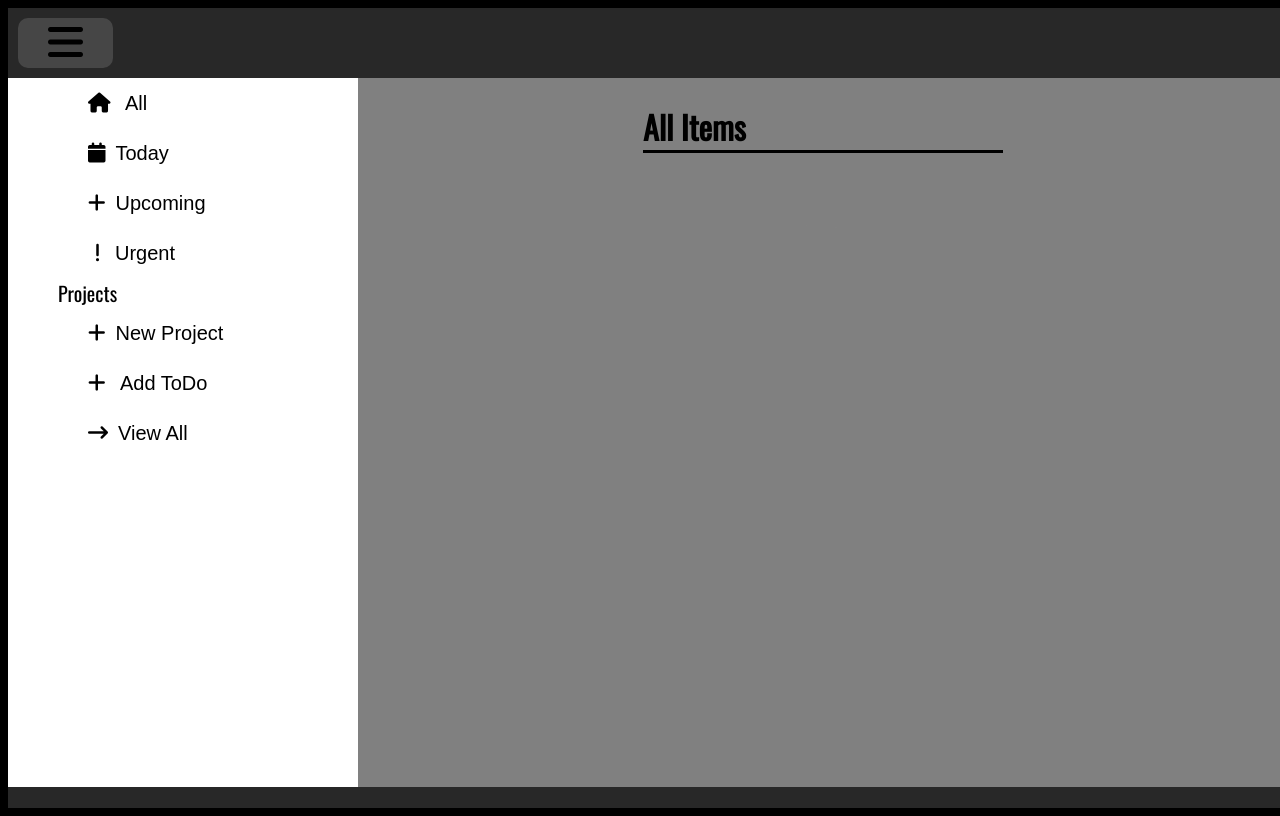
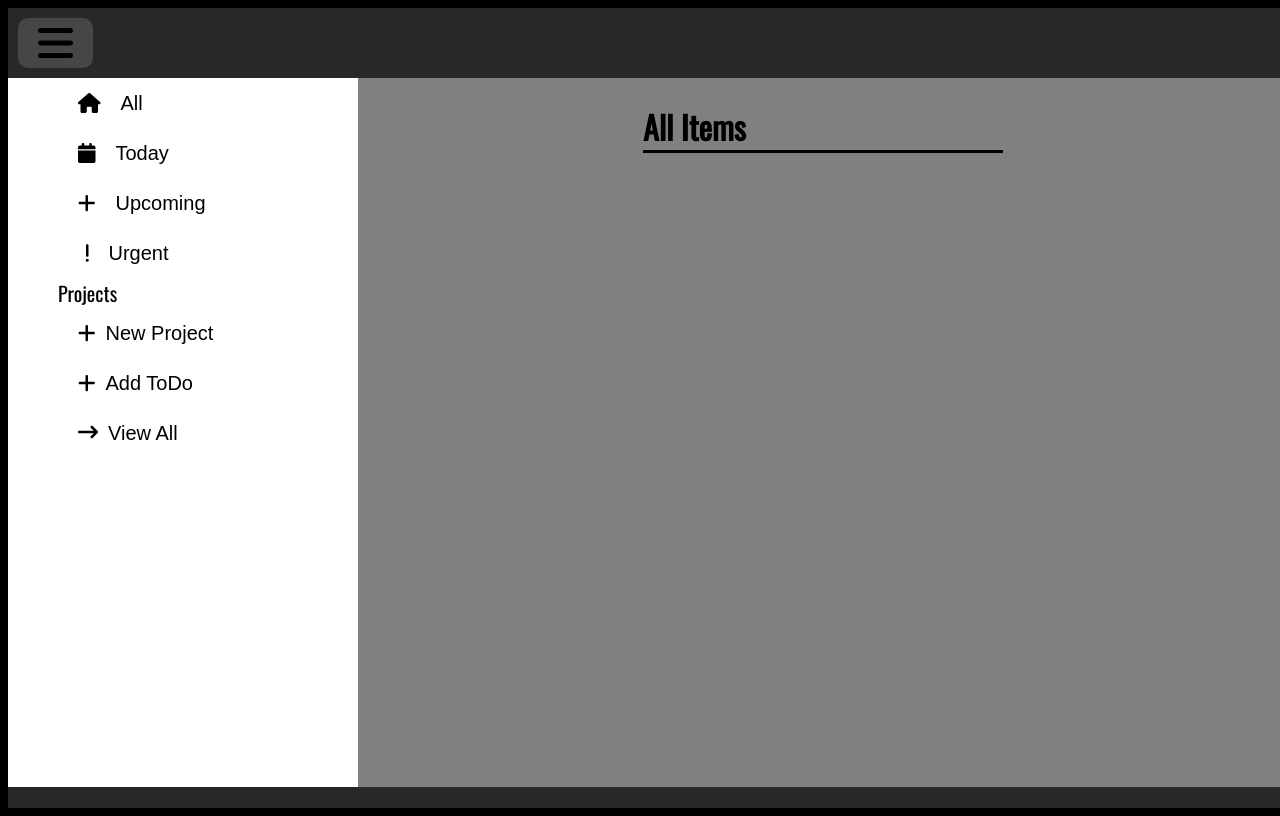
Before and after one commit to 3durfey/todoList, a website built with webpack: page src/template.html in a window 1280 px wide. Built offline with nearby package versions, Linux system fonts and the light colour scheme.

Commit message:
another attempt to fix icon issue

```diff
--- a/src/eventListener.js
+++ b/src/eventListener.js
@@ -70,18 +70,23 @@ function RunEventListeners() {
   });
   //view all projects button events in sidebar
   let boolViewProjects = false;
-  const viewProjectsIcon = document.querySelector(".viewProjects i");
-  const viewProjectsButton = document.querySelector(".viewProjects");
+  const viewProjectsIcon = document.querySelector("#viewProjects i");
+  console.log(viewProjectsIcon + "test");
+  const viewProjectsButton = document.querySelector("#viewProjects");
   viewProjectsButton.addEventListener("click", () => {
+    console.log("test");
     if (boolViewProjects === false) {
       projectNameContainer.innerHTML = "";
-      viewProjectsIcon.classList.toggle("fa-arrow-down-long");
-      viewProjectsIcon.classList.toggle("fa-arrow-right-long");
+      viewProjectsIcon.classList.remove("fa-arrow-right-long");
+      viewProjectsIcon.classList.add("fa-arrow-down-long");
+      console.log(viewProjectsIcon.classList);
+
       viewProjects();
     } else {
       projectNameContainer.innerHTML = "";
-      viewProjectsIcon.classList.toggle("fa-arrow-down-long");
-      viewProjectsIcon.classList.toggle("fa-arrow-right-long");
+      viewProjectsIcon.classList.remove("fa-arrow-down-long");
+      viewProjectsIcon.classList.add("fa-arrow-right-long");
+      console.log(viewProjectsIcon.classList);
     }
     boolViewProjects === false
       ? (boolViewProjects = true)
--- a/src/index.js
+++ b/src/index.js
@@ -4,8 +4,13 @@ import { sortByDates } from "./importFunc";
 import { editContainer } from "./dom";
 import { RunEventListeners, form, dropDownProject } from "./eventListener";
 
-import { library, dom } from "@fortawesome/fontawesome-free";
+import { library, dom } from "@fortawesome/fontawesome-svg-core";
 import { fas } from "@fortawesome/free-solid-svg-icons";
+import { far } from "@fortawesome/free-regular-svg-icons";
+import { fab } from "@fortawesome/free-brands-svg-icons";
+
+library.add(fas, far, fab);
+dom.watch();
 
 //dom elements
 const projectContainerMid = document.getElementById("projectContainerMid");
--- a/src/styles/main.css
+++ b/src/styles/main.css
@@ -60,9 +60,37 @@ footer {
   min-width: 300px;
   padding-left: 50px;
 }
-
-i {
-  padding: 10px;
+#main,
+#today,
+#urgent,
+#addProject,
+#addTodoSide,
+#viewProjects {
+  display: flex;
+  justify-content: space-between;
+  align-items: center;
+}
+#viewProjects > .icon {
+  margin-left: 0;
+}
+#upcoming {
+  display: flex;
+  justify-content: space-between;
+  align-items: center;
+  margin-left: 0;
+}
+.addText {
+  margin-left: 10px;
+}
+#urgent {
+  margin-left: 8px;
+}
+.icon {
+  margin-left: 20px;
+}
+.buttonContainer {
+  display: flex;
+  flex-direction: row;
 }
 .projectContainer {
   display: flex;
--- a/src/template.html
+++ b/src/template.html
@@ -11,7 +11,6 @@
       rel="stylesheet"
     />
     <script
-      src="https://kit.fontawesome.com/b05daecb25.js"
     ></script>
   </head>
   <body>
@@ -25,19 +24,27 @@
     <div class="main">
 
         <div id="sidebar">
-          <button id="main"><i class="fas fa-home"></i>
-            All</button>
-          <button id="today"><i class="fas fa-calendar"></i>Today</button>
-          <button id="upcoming"><i class="fas fa-plus"></i>Upcoming</button>
-          <button id="urgent"><i class="fas fa-exclamation"></i>Urgent</button>
+          <button id="main">
+            <i class="fas fa-home"></i>
+            <div class="icon">All</div>
+            </button>
+          <button id="today"><i class="fas fa-calendar"></i>
+            <div class="icon">Today</div></button>
+          <button class="icon" id="upcoming"><i class="fas fa-plus"></i>
+            <div class="icon">Upcoming</div></button>
+          <button id="urgent"><i class="fas fa-exclamation"></i><div class="icon">Urgent</div></button>
         <div class="projectsLabel">Projects</div>
-        <button id="addProject"><i class="fas fa-plus"></i>New Project</button>
+        <button id="addProject"><i class="fas fa-plus"></i> <div class="addText">New Project</div></button>
 
         <button id ="addTodoSide">
-          <i class="fas fa-plus"></i> Add ToDo</button>
+          <i class="fas fa-plus"></i>
+          <div class="addText">Add ToDo</div>
+        </button>
 
-        <button class="viewProjects">
-          <i class="fa-solid fa-arrow-right-long"></i>View All</button>
+        <button id="viewProjects">
+          <div class="icon"><i class="fas fa-arrow-right-long"></i></div>
+          <div class="addText">View All</div>
+          </button>
         <div id="projectNameContainer"></div>
       </div>
       <div class="projectContainerSides"></div>
```
Also changed, not shown: dist/index.html, dist/mainfbddb0f9b664ec60a462.js (deleted), 3 other files.
